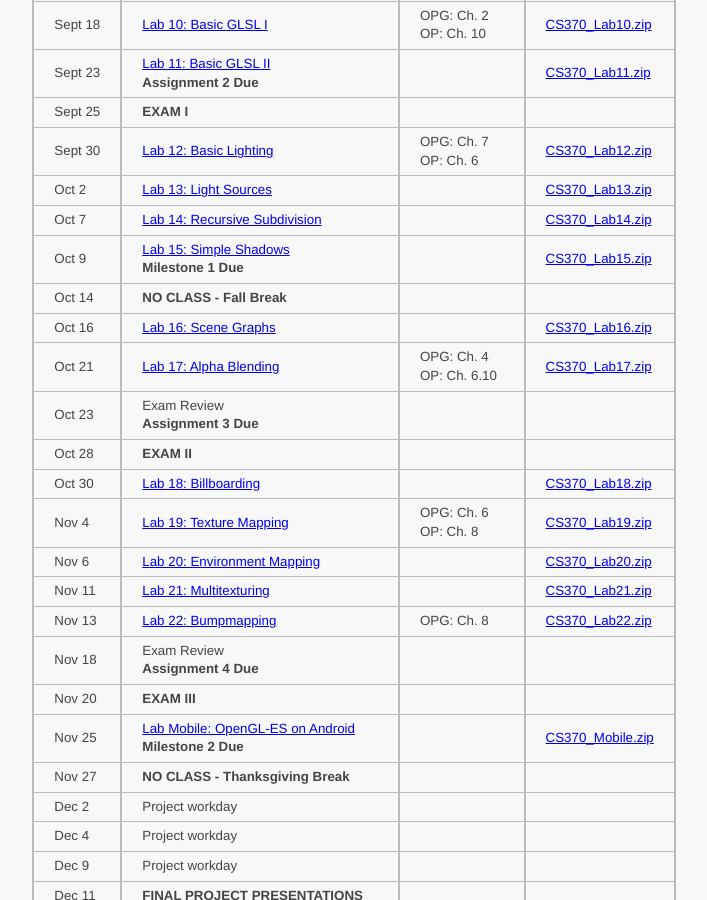
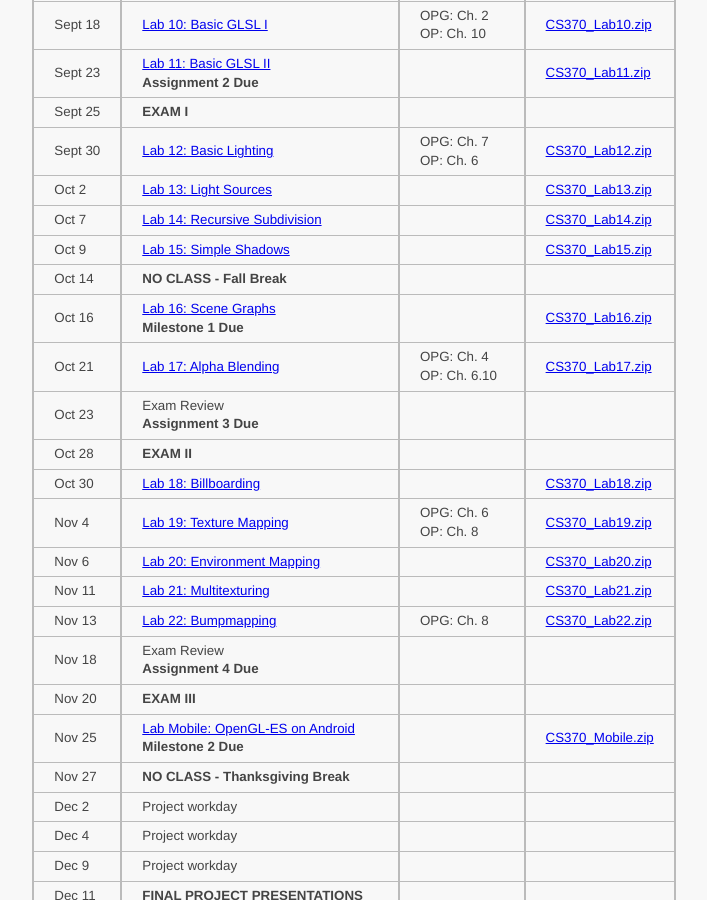
Before and after one commit to ycpcs/cs370-fall2014, a Jekyll site: the page built from schedule/index.md, in a window 1280 px wide and 900 px high, scrolled down 490 px. Shown: the whole window, without its empty margins (121-828 px from the left). Built offline with Jekyll 4.4.1, drawn with Linux system fonts in a browser that asks for light colours; Markdown is read by kramdown in place of the engine named in the settings.

```diff
--- a/schedule/index.md
+++ b/schedule/index.md
@@ -25,9 +25,9 @@ OP: [OpenGL: A Primer – 3rd Edition.](http://www.pearsonhighered.com/educator/
 > Sept 30 | [Lab 12: Basic Lighting](../labs/lab12.html) | OPG: Ch. 7 <br /> OP: Ch. 6 | [CS370_Lab12.zip](../labs/src/CS370_Lab12.zip)
 > Oct 2   | [Lab 13: Light Sources](../labs/lab13.html) |  | [CS370_Lab13.zip](../labs/src/CS370_Lab13.zip)
 > Oct 7   | [Lab 14: Recursive Subdivision](../labs/lab14.html) |  | [CS370_Lab14.zip](../labs/src/CS370_Lab14.zip)
-> Oct 9   | [Lab 15: Simple Shadows](../labs/lab15.html) <br /> **Milestone 1 Due** |  | [CS370_Lab15.zip](../labs/src/CS370_Lab15.zip)
+> Oct 9   | [Lab 15: Simple Shadows](../labs/lab15.html)  |  | [CS370_Lab15.zip](../labs/src/CS370_Lab15.zip)
 > Oct 14  | **NO CLASS - Fall Break** | |
-> Oct 16  | [Lab 16: Scene Graphs](../labs/lab16.html) |  | [CS370_Lab16.zip](../labs/src/CS370_Lab16.zip)
+> Oct 16  | [Lab 16: Scene Graphs](../labs/lab16.html) <br /> **Milestone 1 Due** |  | [CS370_Lab16.zip](../labs/src/CS370_Lab16.zip)
 > Oct 21  | [Lab 17: Alpha Blending](../labs/lab17.html) | OPG: Ch. 4 <br /> OP: Ch. 6.10 | [CS370_Lab17.zip](../labs/src/CS370_Lab17.zip)
 > Oct 23  | Exam Review <br /> **Assignment 3 Due** |  |
 > Oct 28  | **EXAM II** | |
```
